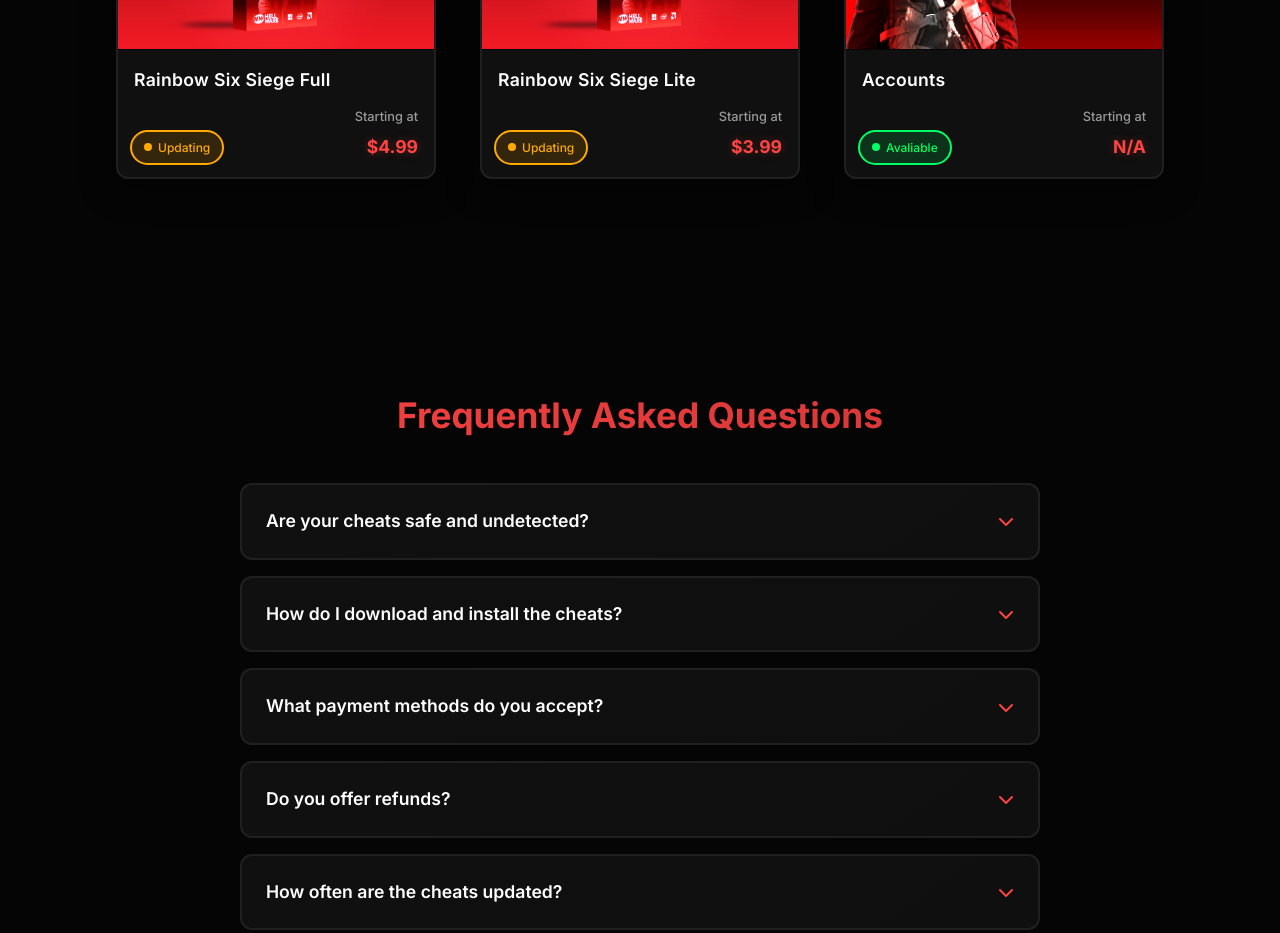
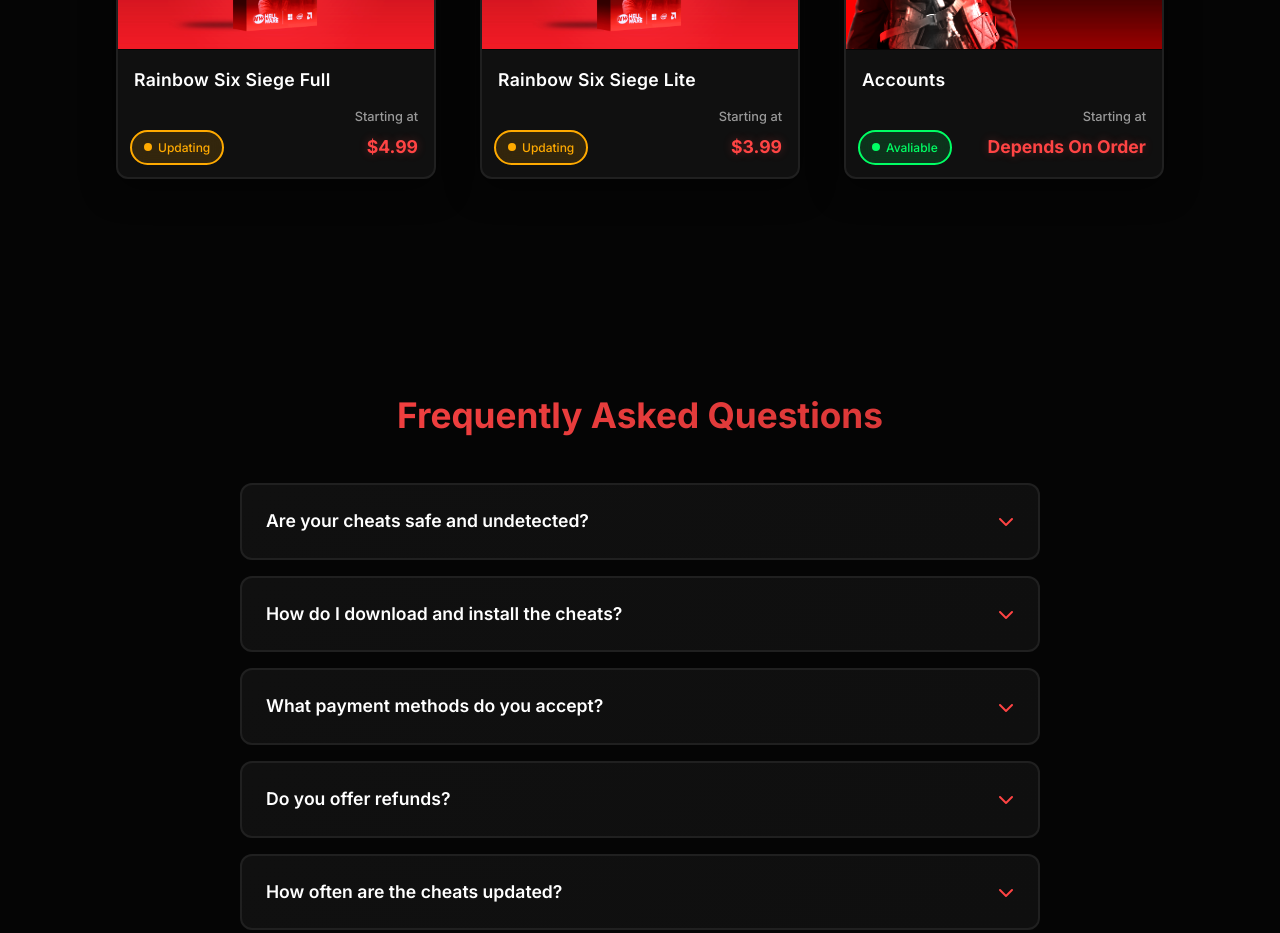
Before and after one commit to zaboody/hellware, a Next.js app: page / in a window 1280 px wide. Shown: the part 1140-2073 px from the top of the page. Built offline with nearby package versions, Linux system fonts and the light colour scheme.

Commit message:
Update page.tsx

```diff
--- a/app/page.tsx
+++ b/app/page.tsx
@@ -178,7 +178,7 @@ export default function Home() {
                 <div className="product-footer-new">
                   <div className="price-info-new">
                     <span className="price-label-new">Starting at</span>
-                    <span className="price-new">N/A</span>
+                    <span className="price-new">Depends On Order</span>
                   </div>
                 </div>
               </div>
```
